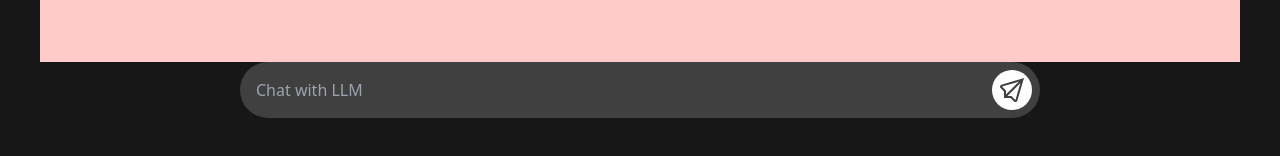
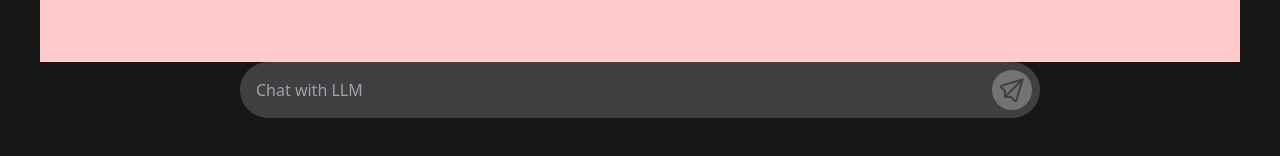
Before and after one commit to aquacat1220/paper-tree, a Vue app: page / in a window 1280 px wide. Shown: the part 626-782 px from the top of the page. Built offline with nearby package versions, Linux system fonts and the light colour scheme.

Commit message:
feat: Gray-out send button if input field is empty

```diff
--- a/src/llm/LlmInput.vue
+++ b/src/llm/LlmInput.vue
@@ -21,6 +21,8 @@ const onKeyDown = (event: KeyboardEvent) => {
 
 // Have the textarea autosize.
 const { textarea, input } = useTextareaAutosize()
+// `input.value`'s initial value is `undefined`. Set it to `''` so that the button recognizes it as empty input.
+input.value = ''
 </script>
 
 <template>
@@ -35,7 +37,9 @@ const { textarea, input } = useTextareaAutosize()
       ></textarea>
     </div>
     <button
-      class="mr-2 size-10 flex-none rounded-full bg-white p-2 hover:bg-neutral-200"
+      class="mr-2 size-10 flex-none rounded-full p-2"
+      :class="input === '' ? ['bg-neutral-500'] : ['bg-white', 'hover:bg-neutral-300']"
+      :disabled="input === ''"
       @click="sendInput"
     >
       <svg class="fill-neutral-700" xmlns="http://www.w3.org/2000/svg" viewBox="0 0 24 24">
```
